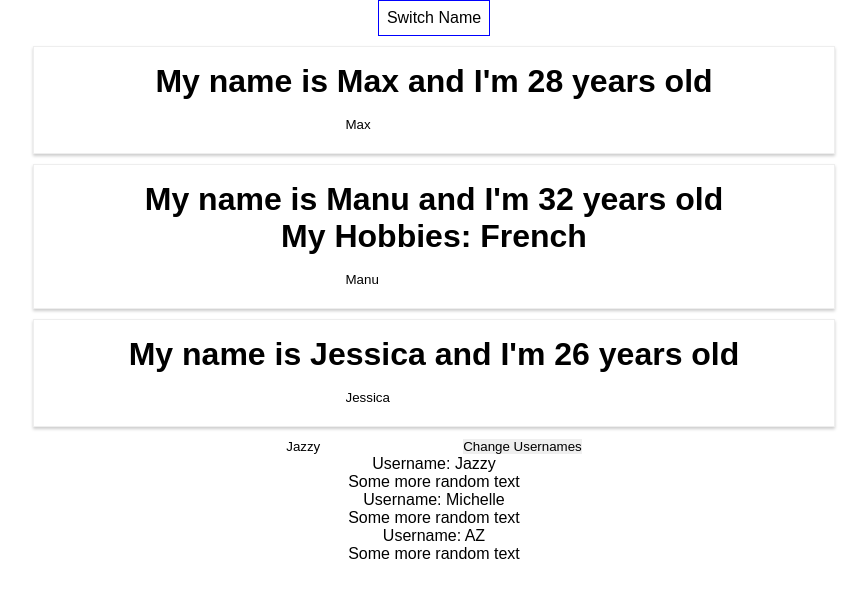
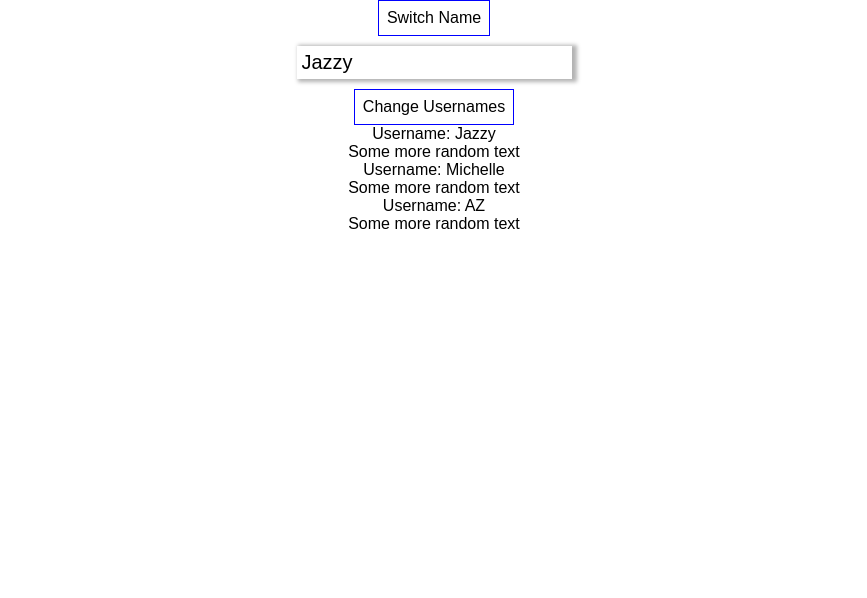
Before and after one commit to Jahazielvaz/ultimate-reactjs-practice, a React (Create React App) app in the folder academind-react-complete-guide/: page / in a window 1280 px wide. Shown: the top 598 px of the page, without its empty margins (206-1073 px from the left). Built offline with nearby package versions, Linux system fonts and the light colour scheme.

Commit message:
Mapping through the state array is now completed. The next step is adding keys to all of them

```diff
--- a/academind-react-complete-guide/src/App.js
+++ b/academind-react-complete-guide/src/App.js
@@ -17,7 +17,8 @@ class App extends Component {
       {name: 'Jazzy'},
       {name: 'Michelle'},
       {name: 'Breanna'}
-    ]
+    ],
+    showPersons : false
   }
 
   switchNameHandler = (newName) => {
@@ -60,6 +61,13 @@ class App extends Component {
     })
   }
 
+  togglePersonsHandler = () => {
+    const doesShow = this.state.showPersons;
+    this.setState({
+      showPersons: !doesShow
+    })
+  }
+
   render(){
     const style = {
       backgroundColor: 'white',
@@ -69,15 +77,26 @@ class App extends Component {
       cursor: 'pointer'
     };
 
+    let persons = null;
+
+    if(this.state.showPersons){
+      persons = (
+        <div>
+          {this.state.persons.map(result => {
+            return <Person name={result.name} age={result.age} />
+          })}
+        </div>
+      );
+    }
+
     return (
       <div className="App">
-        <button style={style} onClick={this.switchNameHandler.bind(this, "Vicious")}>Switch Name</button>
-        <h1><Person name={this.state.persons[0].name} age={this.state.persons[0].age} /></h1>
-        <h1 ><Person click={() => this.switchNameHandler("Jazzy")} name={this.state.persons[1].name} age={this.state.persons[1].age} changed={this.nameChangedHandler} >My Hobbies: French</Person></h1>
-        <h1><Person name={this.state.persons[2].name} age={this.state.persons[2].age} /></h1>
+
+        <button style={style} onClick={this.togglePersonsHandler}>Switch Name</button>
+        {persons}
+
         <UserInput userName={this.state.usernames[0].name} userValue={this.inputChanged} />
-
-        <button onClick={this.usernameChangeHandler}>Change Usernames</button>
+        <button style={style} onClick={this.usernameChangeHandler}>Change Usernames</button>
         <UserOutput userName={this.state.usernames[0].name} />
         <UserOutput userName={this.state.usernames[1].name} />
         <UserOutput userName="AZ" />
--- a/academind-react-complete-guide/src/UserInput/UserInput.js
+++ b/academind-react-complete-guide/src/UserInput/UserInput.js
@@ -1,8 +1,16 @@
 import React from 'react';
 
 const userInput = (props) => {
+  const style = {
+    margin: '10px auto',
+    padding: '5px',
+    fontSize: '20px',
+    boxShadow: '3px 1px 4px 2px rgba(0, 0, 0, .3)',
+    display: 'block'
+  }
+
   return(
-    <input onChange={props.userValue} type="text" value={props.userName}></input>
+    <input style={style} onChange={props.userValue} type="text" value={props.userName}></input>
   )
 }
 
```
Also changed, not shown: 1 other file (tests, documents, lock files or other folders).
